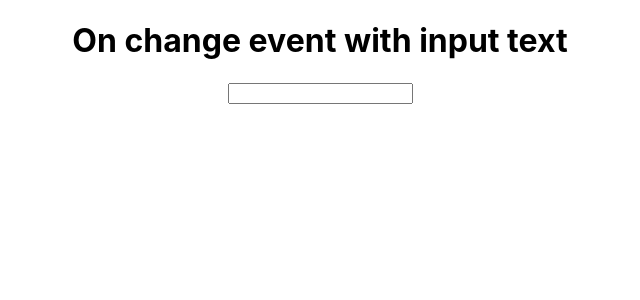
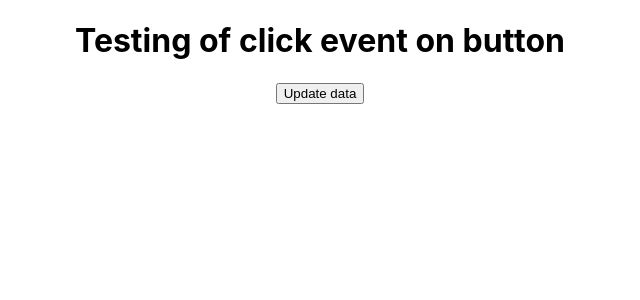
Before and after one commit to ritikkamboj/React-Testing, a React (Create React App) app: page / in a window 1280 px wide. Shown: the top 300 px of the page, without its empty margins (320-960 px from the left). Built offline with nearby package versions, Linux system fonts and the light colour scheme.

Commit message:
testing on clicking on button event

```diff
--- a/src/App.js
+++ b/src/App.js
@@ -7,8 +7,9 @@ function App() {
   const [data, setData] = useState("");
   return (
     <div className="App">
-      <h1>On change event with input text </h1>
-      <input type="text" value={data} onChange={(e) => setData(e.target.value + "test")} />
+      <h1>Testing of click event on button</h1>
+      <button onClick={() => setData("updated data")}>Update data</button>
+      <h1>{data}</h1>
     </div>
   );
 }
```
Also changed, not shown: 1 other file (tests, documents, lock files or other folders).
